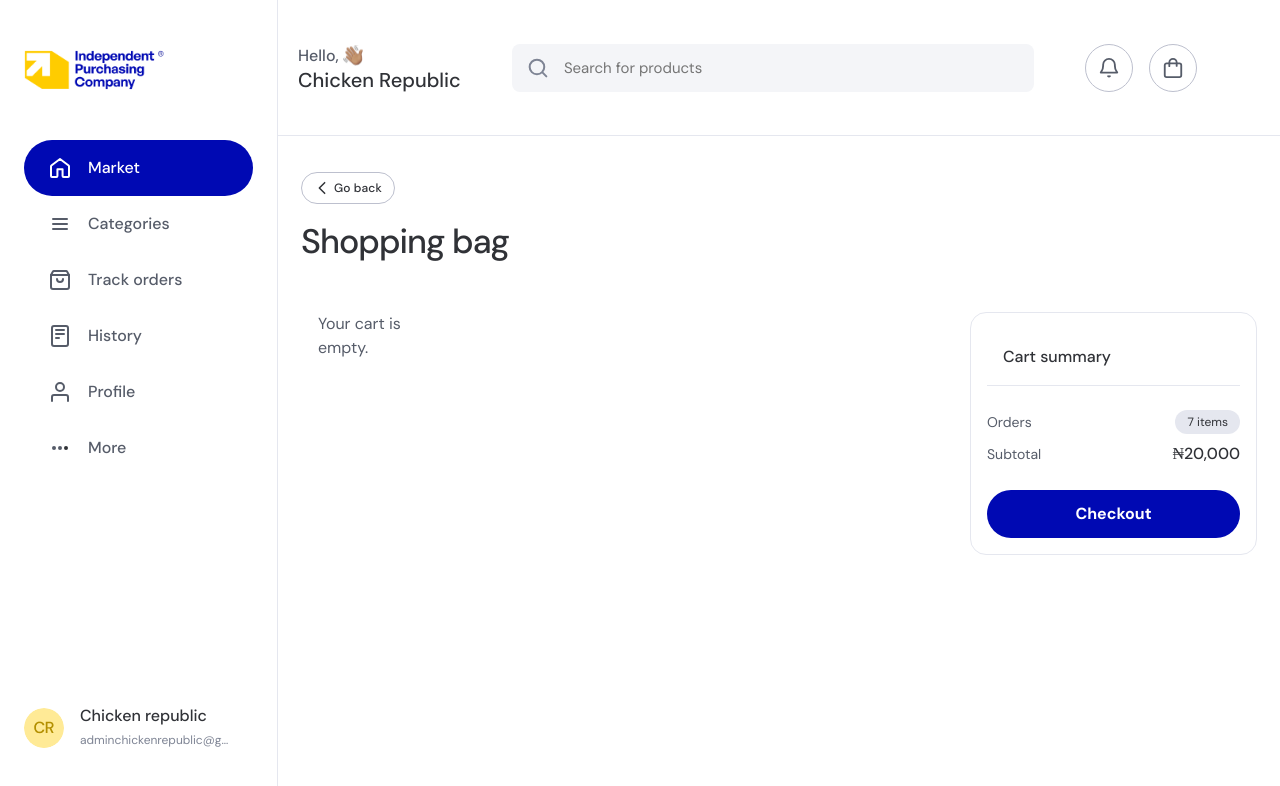
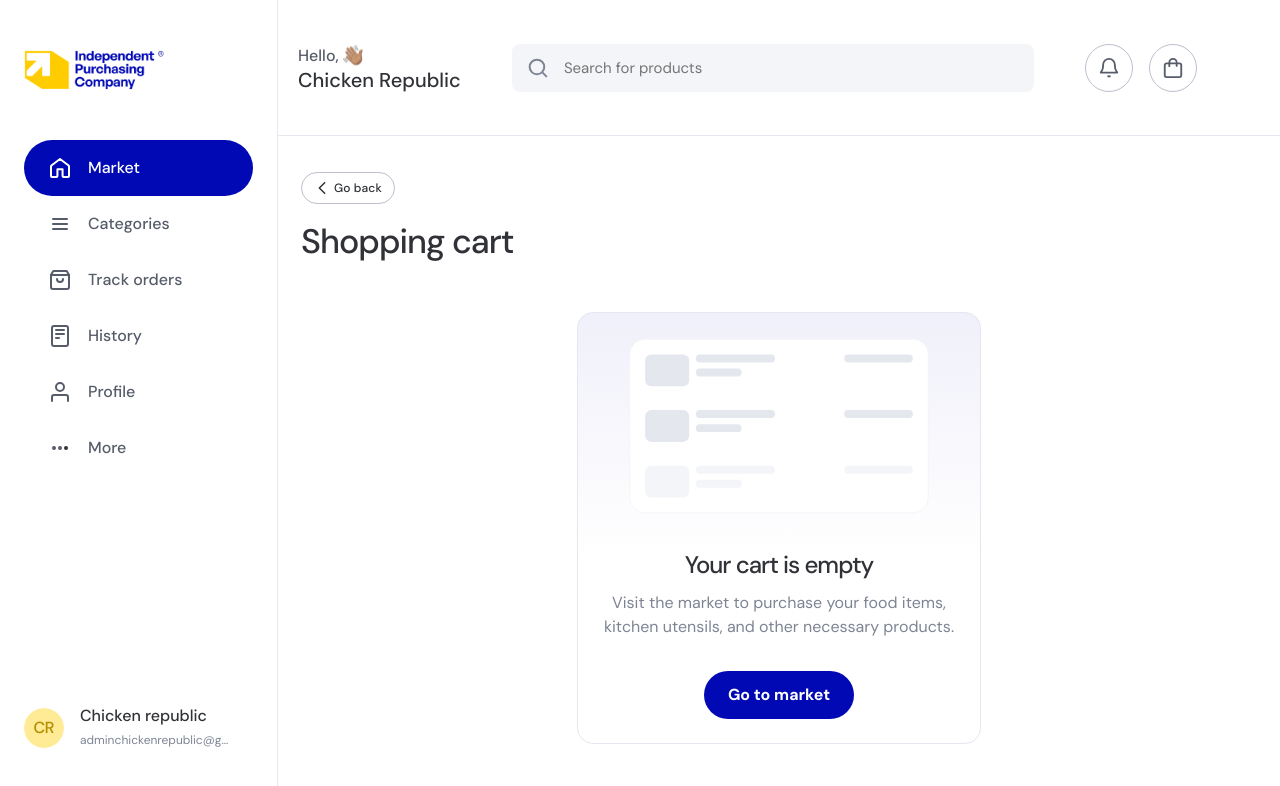
Before and after one commit to kaiser54/ipc-product-main, a Nuxt app: page /dashboard/market/cart in a window 1280 px wide. Shown: the top 786 px of the page. Built offline with nearby package versions, Linux system fonts and the light colour scheme.

Commit message:
empty states for the carts

```diff
--- /dev/null
+++ b/components/emptyCart.vue
@@ -0,0 +1,109 @@
+<template>
+    <div class="nocart">
+        <svg xmlns="http://www.w3.org/2000/svg" width="357" height="178" viewBox="0 0 357 178" fill="none">
+            <rect x="28" y="1.40625" width="301" height="175.188" rx="15.5" fill="white" />
+            <rect x="43.5" y="16.9062" width="44.4375" height="32.0625" rx="6.19761" fill="#E5E7EF" />
+            <rect x="94.6875" y="16.9062" width="79.875" height="8" rx="4" fill="#E5E7EF" />
+            <rect x="94.6875" y="31.0938" width="46.1052" height="8" rx="4" fill="#E5E7EF" />
+            <rect x="244.312" y="16.9062" width="69.1875" height="8" rx="4" fill="#E5E7EF" />
+            <rect x="43.5" y="72.9688" width="44.4375" height="32.0625" rx="6.19761" fill="#E5E7EF" />
+            <rect x="94.6875" y="72.9688" width="79.875" height="8" rx="4" fill="#E5E7EF" />
+            <rect x="94.6875" y="87.1562" width="46.1052" height="8" rx="4" fill="#E5E7EF" />
+            <rect x="244.312" y="72.9688" width="69.1875" height="8" rx="4" fill="#E5E7EF" />
+            <rect x="43.5" y="129.031" width="44.4375" height="32.0625" rx="6.19761" fill="#F4F5F8" />
+            <rect x="94.6875" y="129.031" width="79.875" height="8" rx="4" fill="#F4F5F8" />
+            <rect x="94.6875" y="143.219" width="46.1052" height="8" rx="4" fill="#F4F5F8" />
+            <rect x="244.312" y="129.031" width="69.1875" height="8" rx="4" fill="#F4F5F8" />
+            <rect x="28" y="1.40625" width="301" height="175.188" rx="15.5" stroke="#F4F5F8" />
+        </svg>
+        <div class="message">
+            <h2 class="">Your cart is empty</h2>
+            <div class="snippet">Visit the market to purchase your food items, kitchen utensils, and other necessary
+                products.</div>
+        </div>
+        <PrimaryBtn :buttonText="buttonText" @click="emitFunc" class="button"/>
+    </div>
+</template>
+
+<script>
+export default {
+    data() {
+        return {
+            buttonText: "Go to market"
+        }
+    },
+    methods: {
+        emitFunc() {
+            this.$emit('function-emitted');
+        }
+    }
+}
+</script>
+
+<style scoped>
+.nocart {
+    display: flex;
+    flex-direction: column;
+    align-items: center;
+    padding: 24px;
+    gap: 32px;
+    margin-inline: auto;
+
+    max-width: 404px;
+    /* Empty states bg */
+
+    background: linear-gradient(180deg, #E6E6F7 -36.88%, #FFFFFF 56.41%);
+    /* Grey/Grey5 */
+
+    border: 1px solid var(--grey-grey5);
+    border-radius: 16px;
+}
+
+.message {
+    display: flex;
+    flex-direction: column;
+    align-items: center;
+    padding: 0px;
+    gap: 8px;
+}
+
+h2 {
+    font-weight: 500;
+    font-size: 24px;
+    line-height: 36px;
+    /* identical to box height, or 150% */
+
+    text-align: center;
+    letter-spacing: -1px;
+
+    /* Grey/Grey1 */
+
+    color: var(--grey-grey1);
+}
+
+.snippet {
+    font-weight: 400;
+    font-size: 16px;
+    line-height: 24px;
+    /* or 150% */
+
+    text-align: center;
+
+    /* Grey/Grey3 */
+
+    color: var(--grey-grey3);
+}
+
+button {
+    width: auto;
+}
+
+@media (max-width: 950px) {
+    h2 {
+        font-size: 20px;
+        line-height: 30px;
+        /* identical to box height, or 150% */
+        letter-spacing: -0.5px;
+    }
+}
+</style>
--- a/components/mobileCart.vue
+++ b/components/mobileCart.vue
@@ -107,6 +107,6 @@
     display: flex;
     flex-direction: column;
     gap: 24px;
-    margin-top: 95px;
+    margin-top: 100px;
 }
 </style>
--- a/pages/dashboard/market/cart.vue
+++ b/pages/dashboard/market/cart.vue
@@ -6,13 +6,11 @@
     <div class="title-header" v-if="!mobile">
       <div class="page-head-content">
         <goback />
-        <h2 class="h2-medium">Shopping bag</h2>
+        <h2 class="h2-medium">Shopping cart</h2>
       </div>
     </div>
-    <div class="listed-cart" v-if="!mobile">
-      <div v-if="cart.length === 0">
-        <p>Your cart is empty.</p>
-      </div>
+    <emptyCart v-if="cart.length == 0"/>
+    <div class="listed-cart" v-if="!mobile && cart.length > 0">
       <div class="listed-cart-product">
         <cartList v-for="product in cart" :key="product.id" :product="product" :inCart="true" class="cart-list-con" />
       </div>
```
